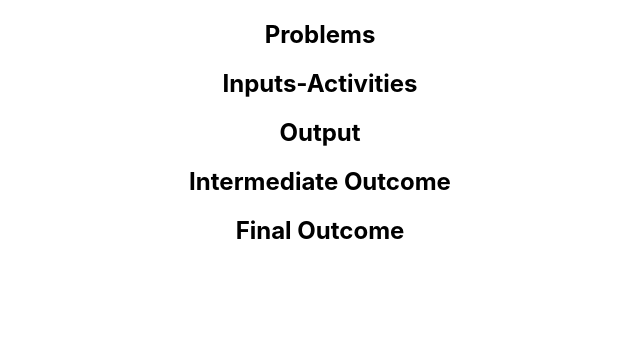
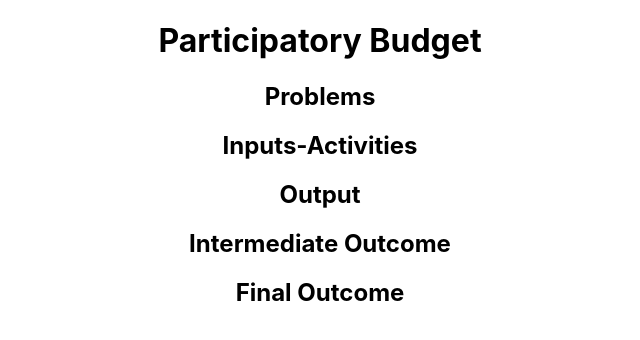
Before and after one commit to opleban/theory-of-change-app, a React (Create React App) app: page / in a window 1280 px wide. Shown: the top 340 px of the page, without its empty margins (320-960 px from the left). Built offline with nearby package versions, Linux system fonts and the light colour scheme.

Commit message:
componentizing stuff, adds beginning of cards, adds react-flexbox-grid to package.json

```diff
--- a/package.json
+++ b/package.json
@@ -5,6 +5,7 @@
   "dependencies": {
     "react": "^16.7.0",
     "react-dom": "^16.7.0",
+    "react-flexbox-grid": "^2.1.2",
     "react-scripts": "2.1.3"
   },
   "scripts": {
--- a/src/App.js
+++ b/src/App.js
@@ -1,53 +1,62 @@
 import React, { Component } from 'react';
-import logo from './logo.svg';
-import './App.css';
+import ToCBoard from './components/toc-board';
+import './styles/styles.css';
 
 class App extends Component {
   render() {
-    const stages = {
+    const board = {
       title: 'Participatory Budget',
       style: 'default',
       stages: [
         {
           order: 1,
           stageTitle: 'Problems',
-          hoverText: 'I have 99 problems...',
+          stageDesc: 'I have 99 problems...',
         },
         {
           order: 2,
           stageTitle: 'Inputs-Activities',
-          hoverText: 'Insert coin here.'
+          stageDesc: 'Insert coin here.'
         },
         {
           order: 3,
           stageTitle: 'Output',
-          hoverText: 'Point this way forward.'
+          stageDesc: 'Point this way forward.'
 
         },
         {
           order: 4,
           stageTitle: 'Intermediate Outcome',
-          hoverText: 'Short-term gain'
+          stageDesc: 'Short-term gain'
         },
         { order: 5,
           stageTitle: 'Final Outcome',
-          hoverText: 'Profit'
+          stageDesc: 'Profit'
+        }
+      ],
+      cards: [
+        {
+          cardStage: 'Problem',
+          cardText: 'Policy in San Fermin does not reflect local knowledge (municipal officials lack knowledge of citizens needs and preferences)'
+        },
+        {
+          cardStage: 'Inputs-Activities',
+          cardText: 'Grupo Motor identifes key stakeholders with local knowledge.'
+        },
+        {
+          cardStage: 'Inputs-Activities',
+          cardText: 'Grupo Motor develops questionnaire for needs assesment and ran survey'
+        },
+        {
+          cardstage: 'Inputs-Activities',
+          cardHtml: '<p>Citizens provide ideas in co-creation workshops with:</p><ul><li>Children</li><li>Youth</li><li>Organized and not organized neighbors</li></ul>',
+          cardText: 'Citizens provide ideas in co-creation workshops'
         }
       ]
-    }
+    };
     return (
       <div className="App">
-        <div className="stages">
-        {
-          stages.stages.map((stage) => {
-            return (
-              <div className="stage">
-                <h2 className="stage-title" title={stage.stageText}>{stage.stageTitle}</h2>
-              </div>
-            );
-          })
-        }
-        </div>
+        <ToCBoard {...board} />
       </div>
     );
   }
--- /dev/null
+++ b/src/components/toc-board.js
@@ -0,0 +1,27 @@
+import React, { Component } from 'react';
+import ToCStage from './toc-stage';
+
+class ToCBoard extends Component {
+  groupCardsByStage(props) {
+    const {stage, cards} = props;
+
+  }
+  render() {
+    const { title, stages, cards } = this.props;
+
+    return (
+      <div className="toc-board-container">
+        <h1 className="toc-board-title">{title}</h1>
+        <div className="toc-stages">
+        {
+          stages.map((stage, i) => {
+            return (<ToCStage key={i} {...stage} />)
+          })
+        }
+        </div>
+      </div>
+    );
+  }
+}
+
+export default ToCBoard;
--- /dev/null
+++ b/src/components/toc-stage.js
@@ -0,0 +1,15 @@
+import React, { Component } from 'react';
+
+class ToCStage extends Component {
+  render() {
+    const {stageDesc, stageTitle} = this.props;
+
+    return (
+      <div className="toc-stage">
+        <h2 className="toc-stage-title" title={stageDesc}>{stageTitle}</h2>
+      </div>
+    );
+  }
+}
+
+export default ToCStage;
```
Also changed, not shown: src/components/toc-card.js (added, +15 -0 lines), src/styles/styles.css (renamed from src/App.css), 1 other file (tests, documents, lock files or other folders).
